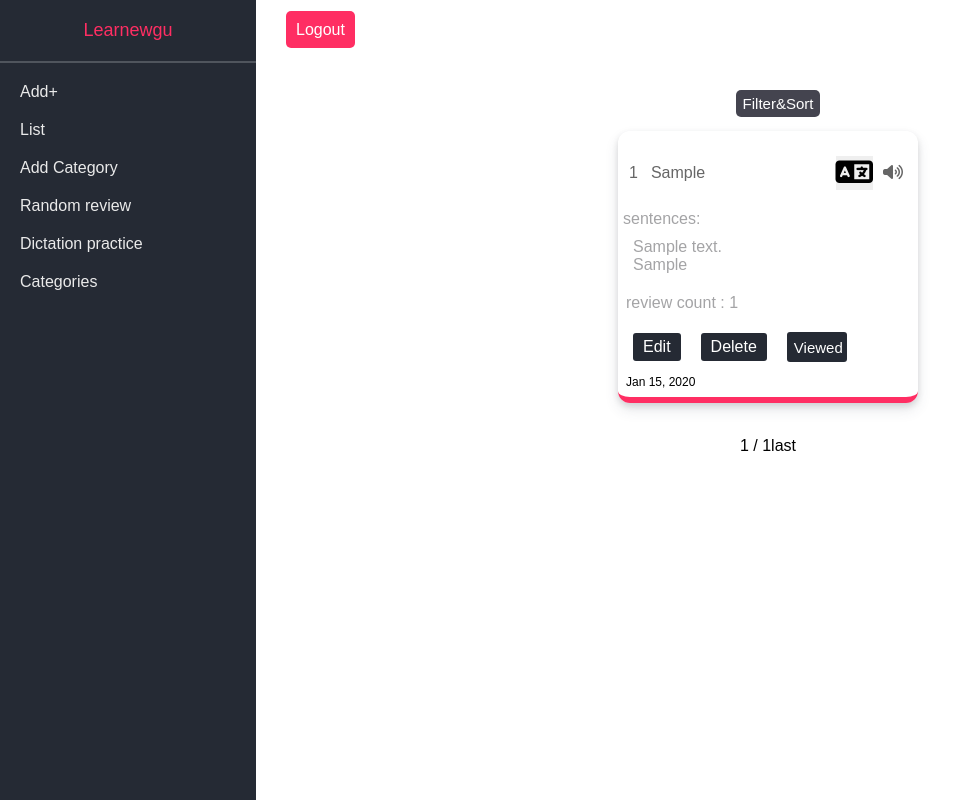
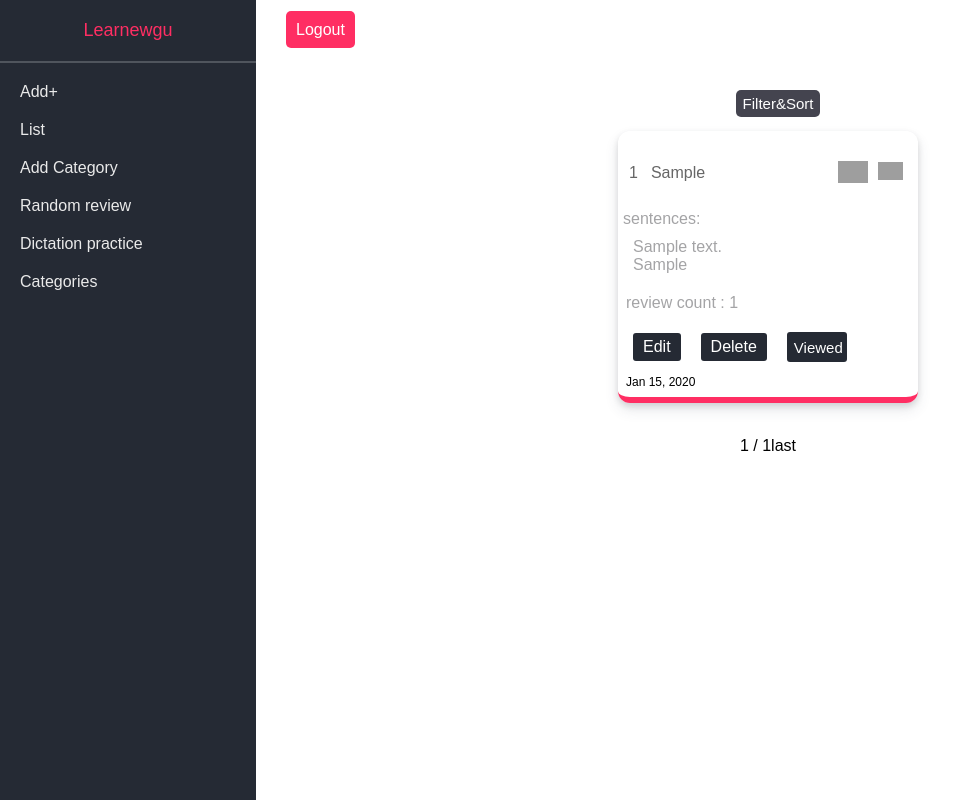
Before and after one commit to alirahmnicode/learnewgu, a Django app: page /vocab/list/ in a window 1280 px wide. Shown: the whole page, without its empty margins (0-964 px from the left). Run offline with Django 4.2, Linux system fonts and the light colour scheme; a user stored in the database is signed in; tables that the repository leaves empty hold one stand-in row (values such as "Sample post"); some libraries are stand-ins or nearby versions; grey boxes are pictures that could not be loaded.

Commit message:
remove fontawesome

```diff
--- a/static/css/style.css
+++ b/static/css/style.css
@@ -176,9 +176,17 @@ body {
     width: 50px;
 }
 
+.trn-icon {
+    width: 30px;
+}
+
 .pronunciation>img {
     width: 25px;
     cursor: pointer;
+}
+
+.accordion {
+    background: none;
 }
 
 .s-f {
--- a/templates/base.html
+++ b/templates/base.html
@@ -11,8 +11,6 @@
     <link rel="stylesheet" href="{% static 'css/side.css' %}?{% now 'U' %}">
     <link rel="stylesheet" href="{% static 'css/loading.css' %}?{% now 'U' %}">
     <link rel="stylesheet" href="{% static 'css/forms.css' %}?{% now 'U' %}">
-    <!-- font awesome -->
-    <script src="https://kit.fontawesome.com/05dc3c1f27.js" crossorigin="anonymous"></script>
     {% block head %}
     {% endblock head %}
 </head>
--- a/templates/inc/box.html
+++ b/templates/inc/box.html
@@ -12,13 +12,12 @@
             <!-- translation of word -->
             <div class="mr">
                 <button class="accordion" data-box="translation">
-                    <i class="fa-solid fa-language"></i>
+                    <img class="trn-icon" src="https://img.icons8.com/external-basicons-line-edtgraphics/50/null/external-languages-signs-basicons-line-edtgraphics.png"/>
                 </button>
             </div>
             <!-- pronunciation of word -->
             <div class="pronunciation">
-                <i class="fa-solid fa-volume-high"></i>
-                <span class="loader btn-pending"></span>
+                <img src="https://img.icons8.com/material-rounded/24/null/medium-volume.png"/>
             </div>
         </div>
     </div>
```
